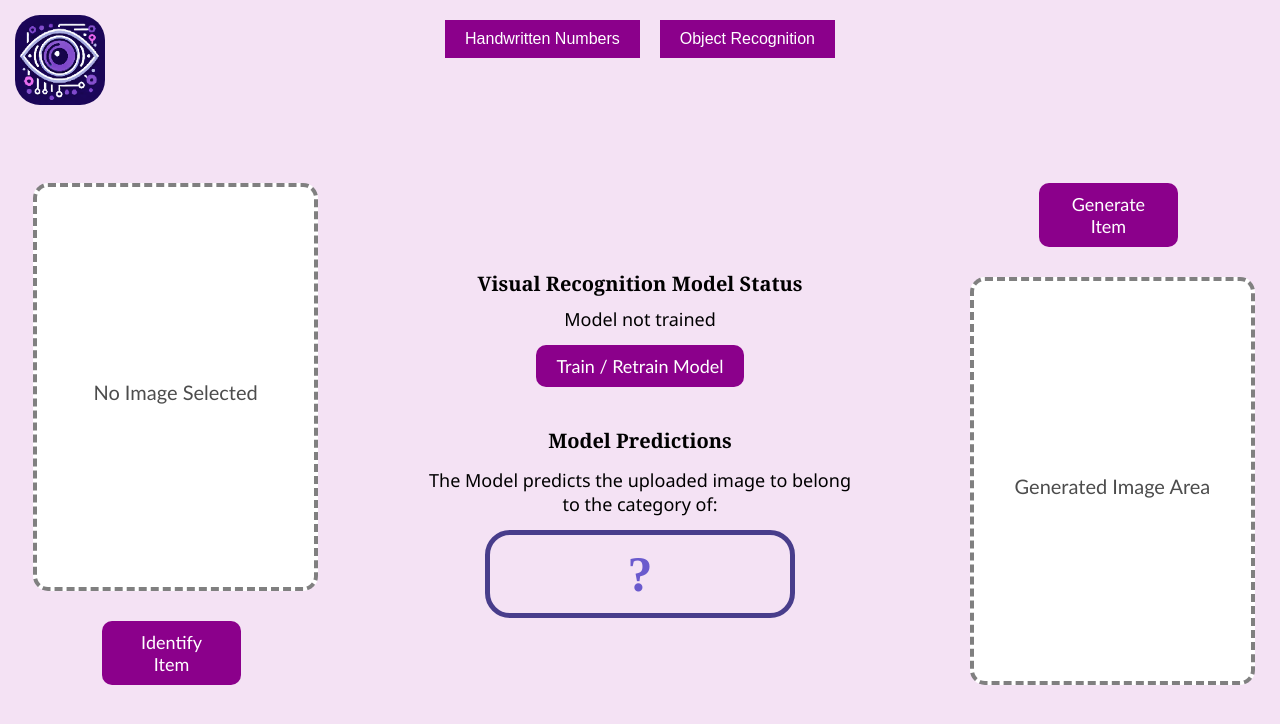
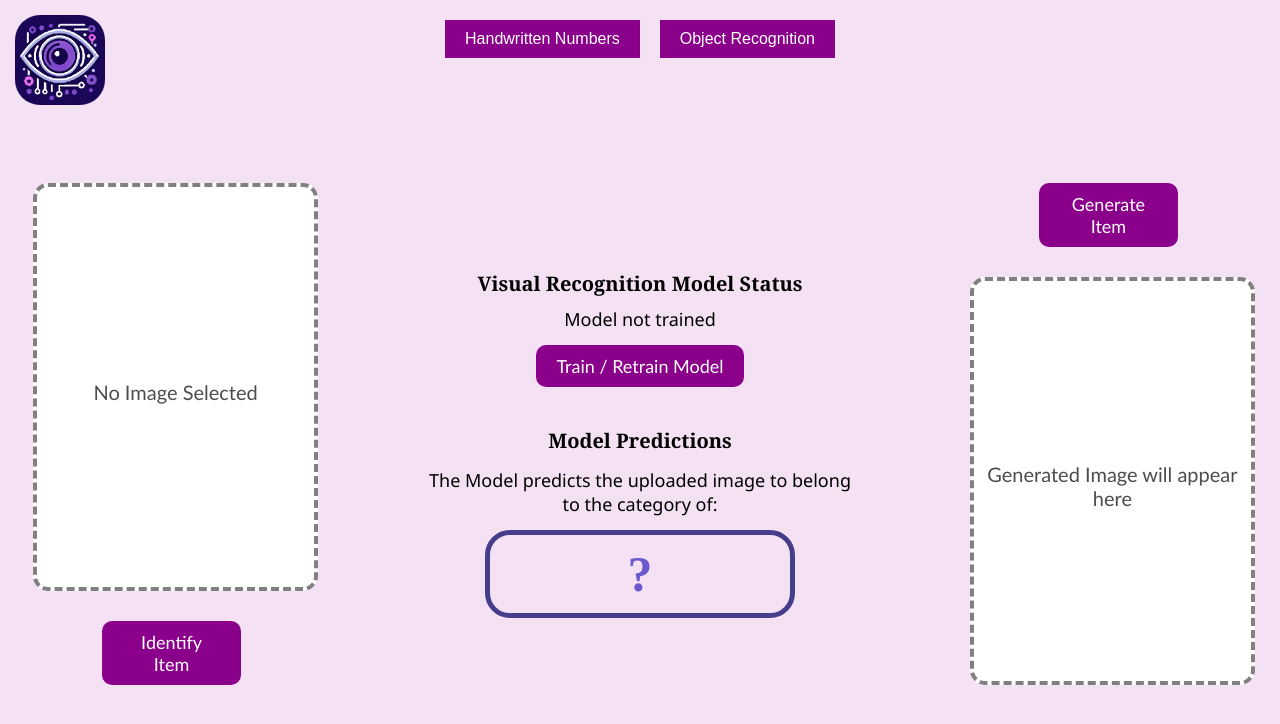
Before and after one commit to t1oluwani/SmartVision, a Vue app in the folder frontend/: page / in a window 1280 px wide. Both pictures are taken after a click on the button "Object Recognition". Shown: the top 724 px of the page. Built offline with nearby package versions, Linux system fonts and the light colour scheme.

Commit message:
Majority of styling done

```diff
--- a/frontend/src/components/ObjectRecognition.vue
+++ b/frontend/src/components/ObjectRecognition.vue
@@ -38,7 +38,7 @@
         <button @click="generate">Generate Item</button>
         <div class="generate-box">
           <div class="generate-placeholder">
-            <label class="generate-label">Generated Image Area</label>
+            <label class="generate-label">Generated Image will appear here</label>
           </div>
         </div>
       </div>
```
